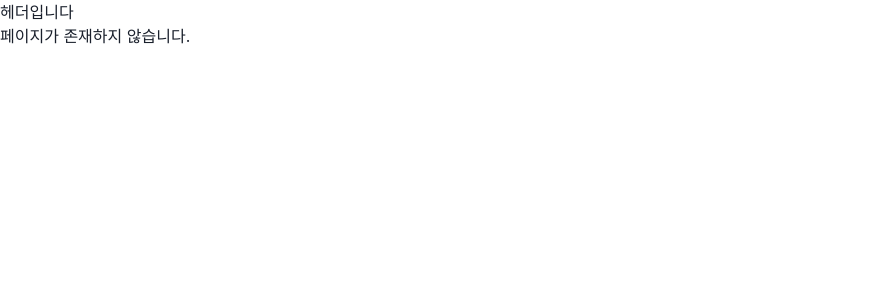
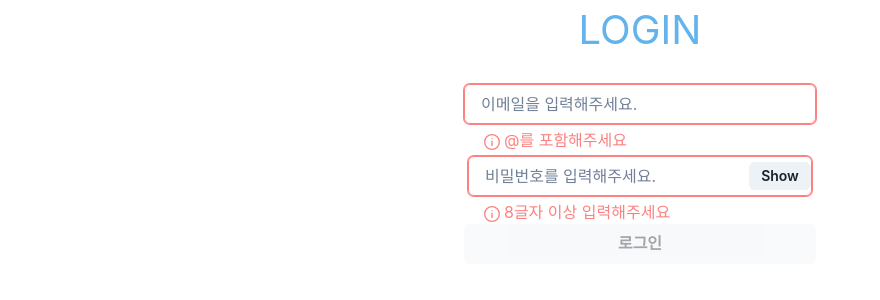
Before and after one commit to LeeJinGue/wanted-pre-onboarding-frontend, a React (Create React App) app: page / in a window 1280 px wide. Shown: the top 300 px of the page, without its empty margins (0-880 px from the left). Built offline with nearby package versions, Linux system fonts and the light colour scheme.

Commit message:
feat: App 컴포넌트에서 헤더 제거 및 로그인 페이지 구현

```diff
--- a/src/App.tsx
+++ b/src/App.tsx
@@ -19,12 +19,11 @@ import Todo from "./pages/todo"
 export const App = () => (
   <ChakraProvider theme={theme}>
     <BrowserRouter>
-      <h1>헤더입니다</h1>
       <Routes>
         <Route path="/todo" element={<Todo />} />
         <Route path="/signin" element={<Signin />} />
         <Route path="/signup" element={<Signup />} />
-        <Route path="*" element={<h3>페이지가 존재하지 않습니다.</h3>} />
+        <Route path="*" element={<Signin />} />
       </Routes>
     </BrowserRouter>
   </ChakraProvider>
```
